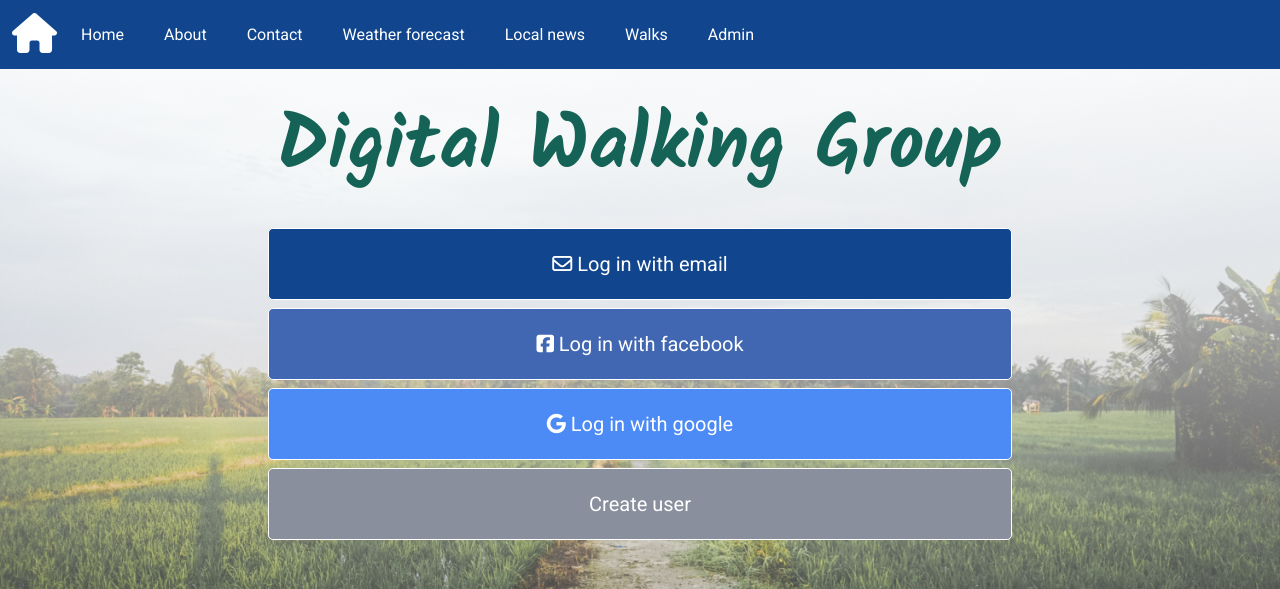
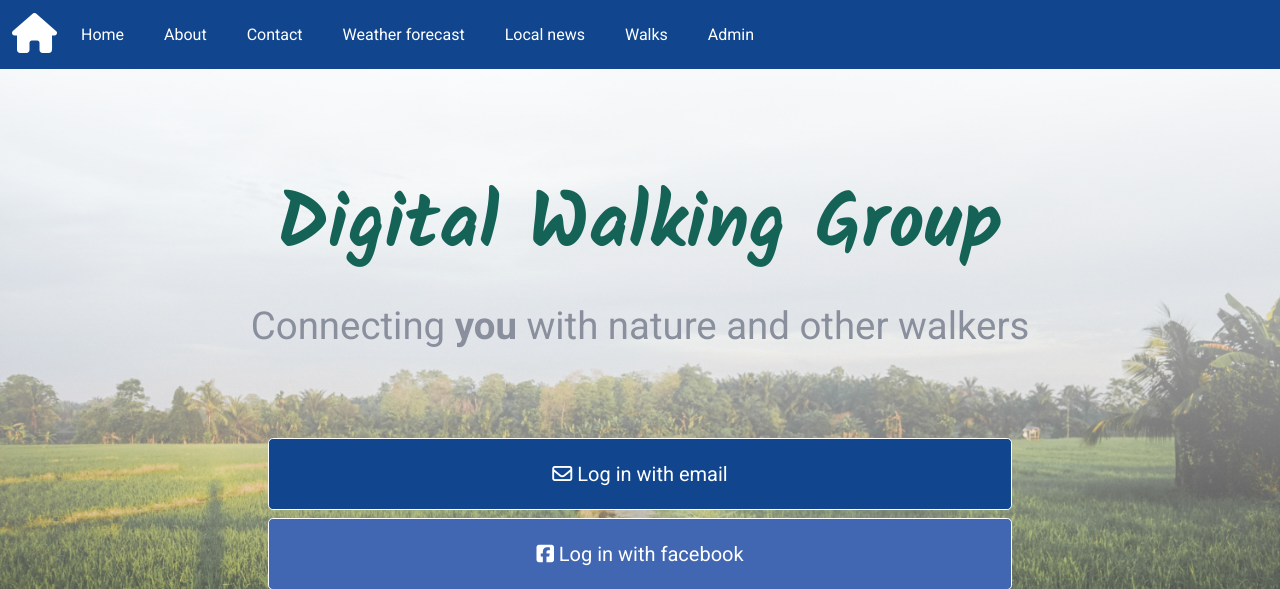
Before and after one commit to Merley-North-Digital-Walking-Group/walking-app, a Django app: page / in a window 1280 px wide. Shown: the top 589 px of the page. Run offline with Django 3.2, Linux system fonts and the light colour scheme; some libraries are stand-ins or nearby versions.

Commit message:
Add strapline to index.html

```diff
--- a/pages/static/css/styles.css
+++ b/pages/static/css/styles.css
@@ -34,6 +34,7 @@ h1 {
     font-family: "Kalam", sans-serif;
     font-size: 6vw;
     font-weight: 700;
+    margin-top: 10%;
     text-align: center;
 }
 
@@ -43,6 +44,14 @@ h2 {
     font-weight: 700;
     margin-top: 30px;
     margin-bottom: 20px;
+}
+
+.index-strapline {
+    color: var(--grey);
+    font-size: 3vw;
+    font-weight: 400;
+    margin-bottom: 8%;
+    text-align: center;
 }
 
 h3 {
--- a/pages/templates/pages/index.html
+++ b/pages/templates/pages/index.html
@@ -52,6 +52,7 @@
           <h1>
               Digital Walking Group
           </h1>
+          <h2 class="index-strapline">Connecting <strong>you</strong> with nature and other walkers</h2>
       </div>
 
 
--- a/pages/urls.py
+++ b/pages/urls.py
@@ -8,7 +8,6 @@ urlpatterns = [
     path('contact', views.contact, name='contact'),
     path('weather', views.weather, name='weather'),
     path('news', views.news, name='news'),
-    # path('admin/', admin.site.urls),
     path('', include('users.urls')),
     path('', include('walks.urls')),
 
```
